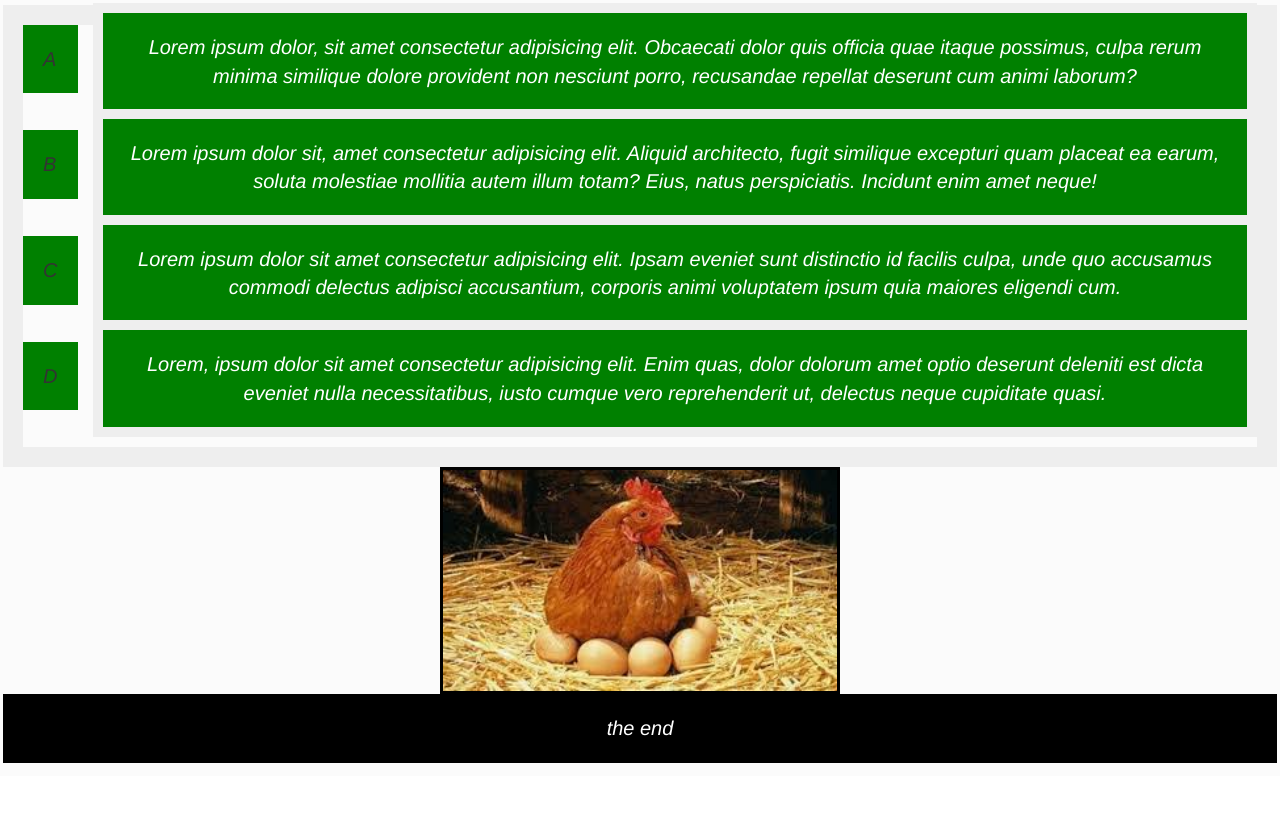
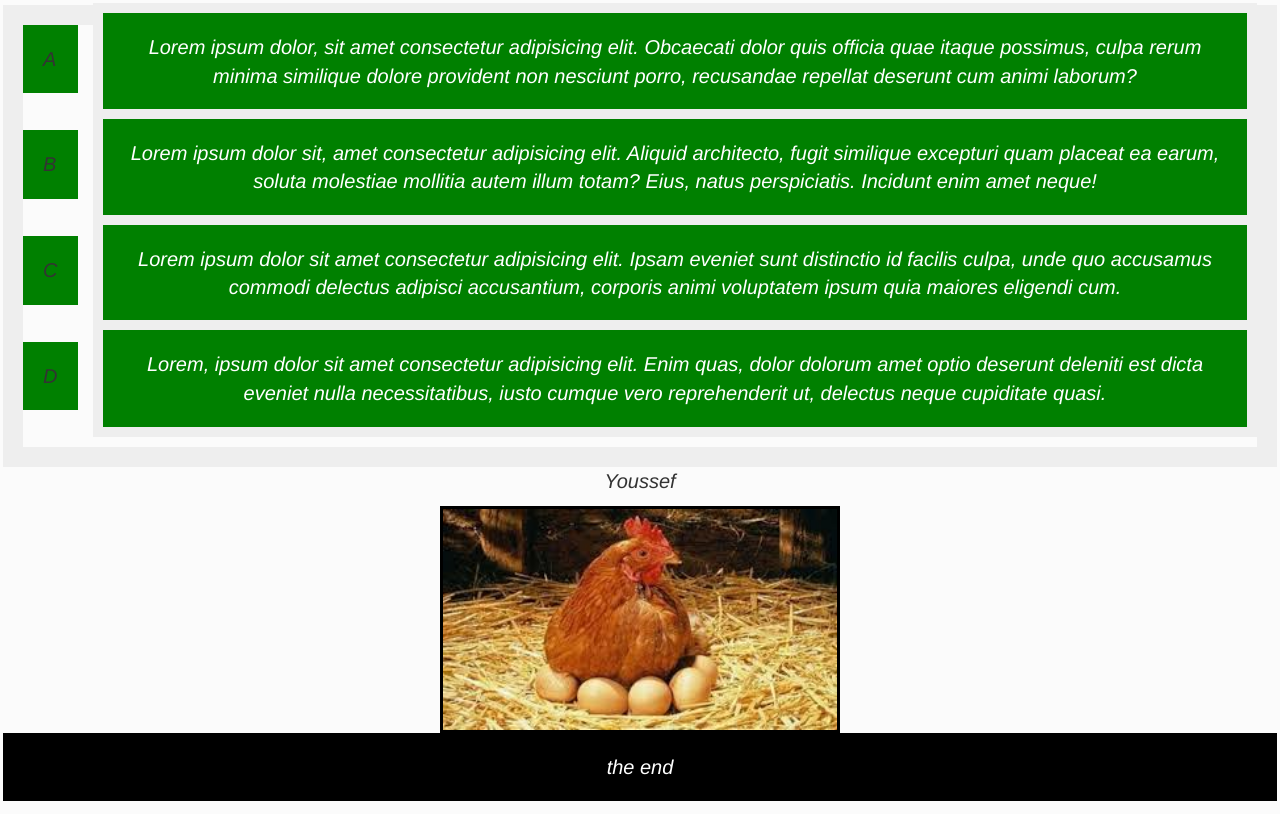
Before and after one commit to mostafa203215/mostafa203215, a plain HTML site: page programing youssef/youssef_html.html in a window 1280 px wide. Shown: the part 1335-2149 px from the top of the page. Before the commit the page ends 2111 px from the top, so only its background shows below. Drawn offline with Linux system fonts and the light colour scheme; files that its build step writes are made by us from their sources.

Commit message:
youssef_html.html

```diff
--- a/programing youssef/youssef_html.html
+++ b/programing youssef/youssef_html.html
@@ -55,6 +55,7 @@
         <p class="a-egg">D</p>
         <p class="p-egg">Lorem, ipsum dolor sit amet consectetur adipisicing elit. Enim quas, dolor dolorum amet optio deserunt deleniti est dicta eveniet nulla necessitatibus, iusto cumque vero reprehenderit ut, delectus neque cupiditate quasi.</p>
     </div>
+        <P class="Youssefpl">Youssef</P>
     <!-- --------------------------------------------------------------------------- -->
     <!-- large = lg -->
     <!-- mediam = md -->
```
